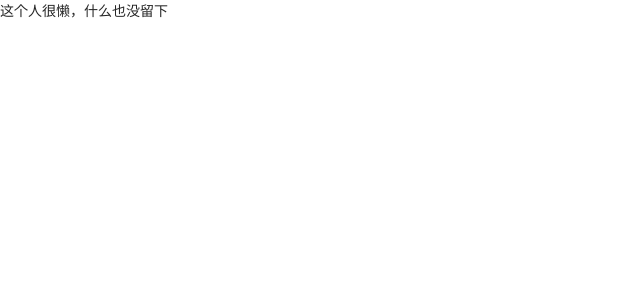
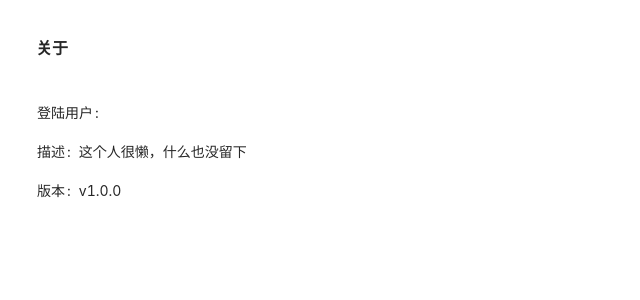
Before and after one commit to cbtpro/useful-person.com, a React (Create React App) app: page /ui/okrm-web/about in a window 1280 px wide. Shown: the top 300 px of the page, without its empty margins (0-640 px from the left). Built offline with nearby package versions, Linux system fonts and the light colour scheme; what react-async-component would draw is missing.

Commit message:
增加关于组件、增加打字效果功能

```diff
--- a/package.json
+++ b/package.json
@@ -22,6 +22,7 @@
     "react-redux": "^7.2.0",
     "react-router-dom": "^5.1.2",
     "react-scripts": "3.4.1",
+    "react-typist": "^2.0.5",
     "redux": "^4.0.5",
     "redux-thunk": "^2.3.0",
     "screenfull": "^5.0.2",
@@ -55,6 +56,7 @@
     "@types/react-loadable": "^5.5.3",
     "@types/react-redux": "^7.1.7",
     "@types/react-router-dom": "^5.1.3",
+    "@types/react-typist": "^2.0.1",
     "babel-plugin-import": "^1.13.0",
     "customize-cra": "^0.9.1",
     "http-proxy-middleware": "^1.0.3",
--- a/src/components/ui/okrm-web/about/index.tsx
+++ b/src/components/ui/okrm-web/about/index.tsx
@@ -1,6 +1,33 @@
 import React from 'react'
 
-const WebAbout = () => {
-  return <div>这个人很懒，什么也没留下</div>
+import { bindActionCreators, Dispatch } from 'redux'
+import { connect } from 'react-redux'
+
+import { IUserInfo } from '../../../../interfaces/UserInfo'
+import Typist from 'react-typist'
+
+import { Descriptions } from 'antd'
+
+
+interface IProps {
+  userInfo: IUserInfo
 }
-export default WebAbout
+
+const WebAbout = (props: IProps) => {
+  let { userInfo } = props
+  return <Typist cursor={{ show: false }}>
+    <Descriptions title="关于" column={1} style={{ padding: '36px' }}>
+      <Descriptions.Item label="登陆用户">{userInfo?.nickname}</Descriptions.Item>
+      <Descriptions.Item label="描述">这个人很懒，什么也没留下</Descriptions.Item>
+      <Descriptions.Item label="版本">v1.0.0</Descriptions.Item>
+    </Descriptions>
+</Typist>
+}
+
+const mapStateToProps = (state: any) => ({
+  userInfo: state.userInfo.userInfo
+})
+
+const mapDispatchToProps = (dispatch: Dispatch) => bindActionCreators({}, dispatch)
+
+export default connect(mapStateToProps, mapDispatchToProps)(WebAbout)
```
Also changed, not shown: 1 other file (tests, documents, lock files or other folders).
